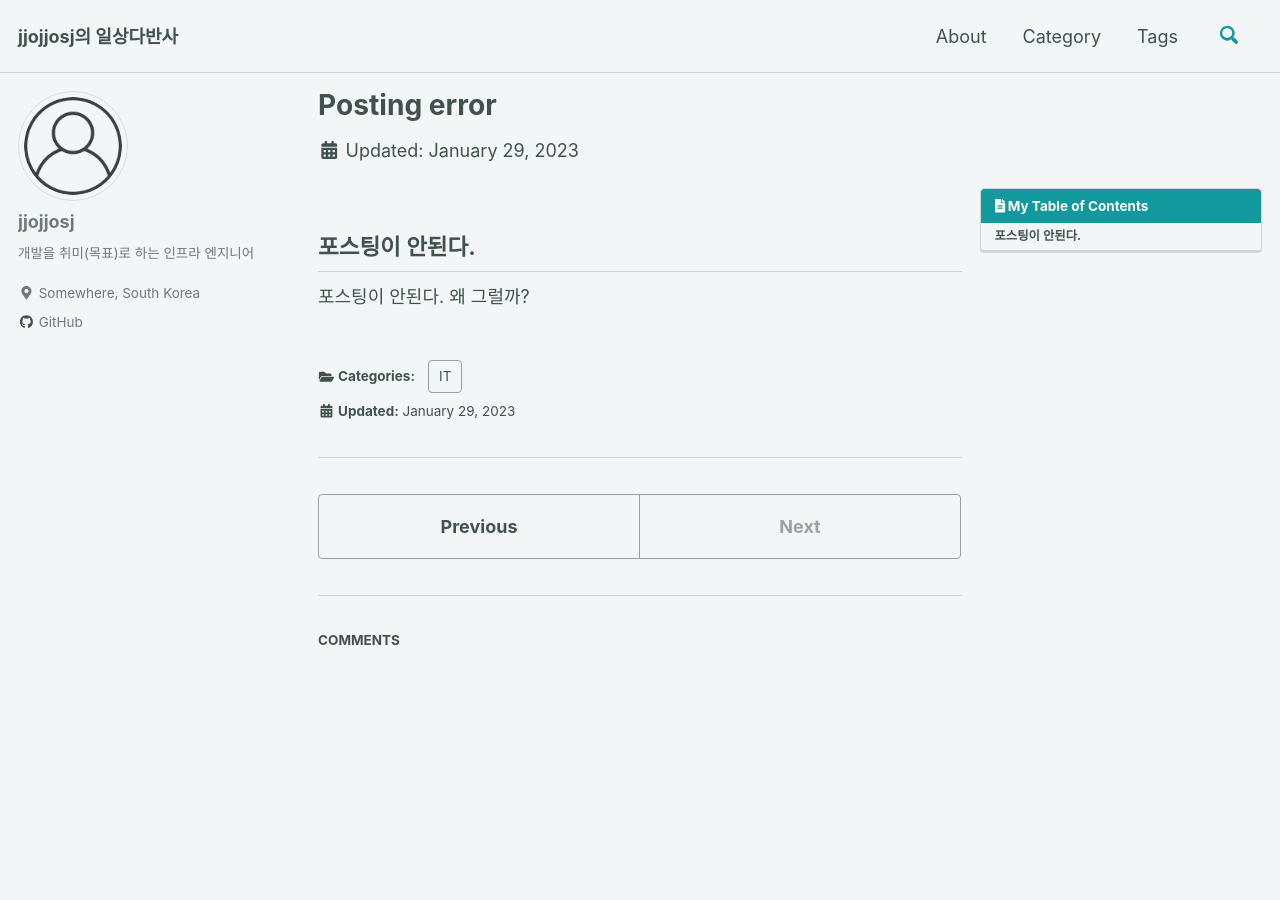
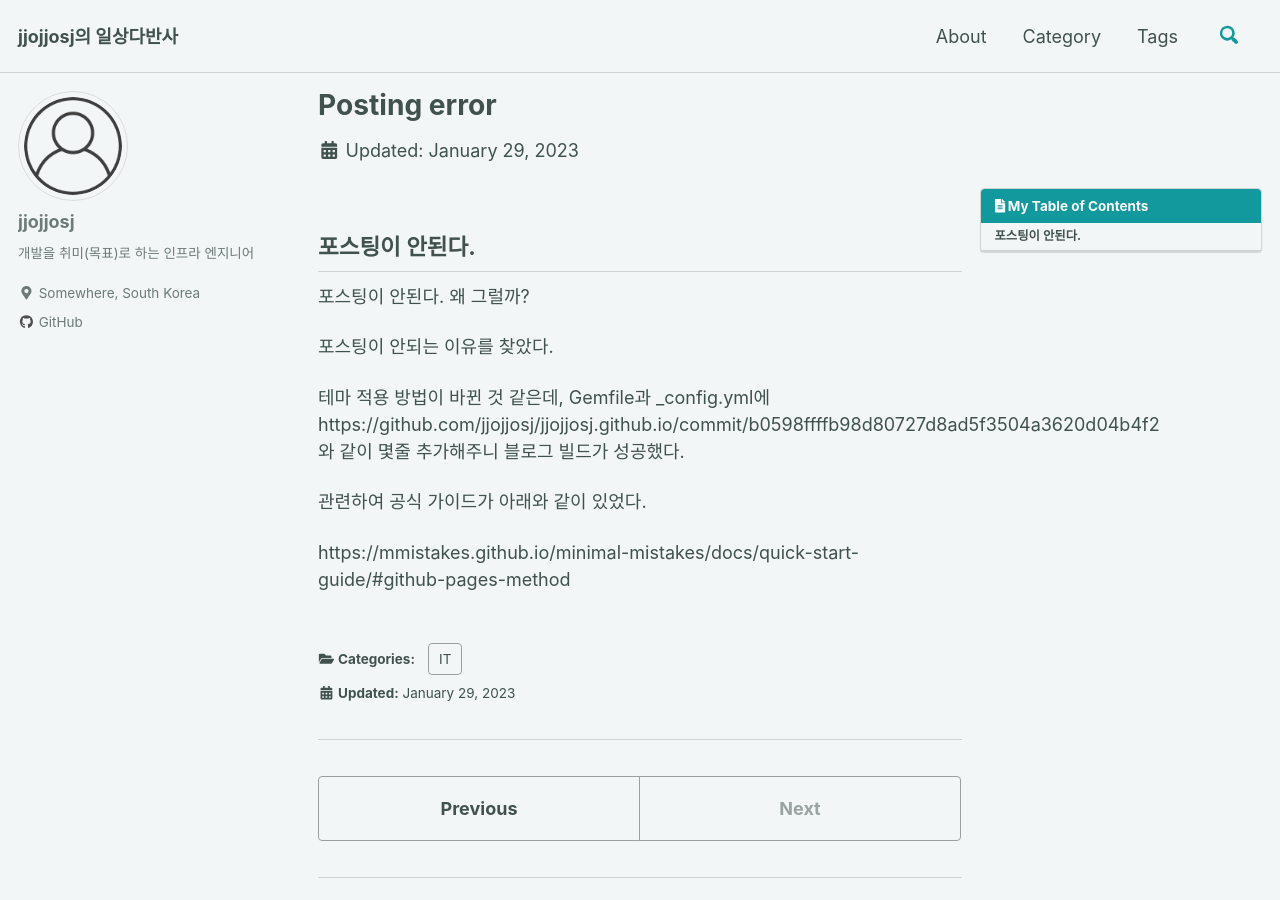
Before and after one commit to jjojjosj/jjojjosj.github.io, a Jekyll site: the page built from _posts/2023-01-29-posting-error.md, in a window 1280 px wide and 900 px high. Built offline with Jekyll 4.4.1, drawn with Linux system fonts in a browser that asks for light colours; cached includes are drawn as plain includes; nearby versions of some CDN libraries; comment, search, counter and statistics services are not loaded.

Commit message:
add more information for the post

```diff
--- a/_posts/2023-01-29-posting-error.md
+++ b/_posts/2023-01-29-posting-error.md
@@ -9,3 +9,11 @@ toc_label: "My Table of Contents"
 
 ## 포스팅이 안된다.
 포스팅이 안된다. 왜 그럴까?
+
+포스팅이 안되는 이유를 찾았다.
+
+테마 적용 방법이 바뀐 것 같은데, Gemfile과 _config.yml에 https://github.com/jjojjosj/jjojjosj.github.io/commit/b0598ffffb98d80727d8ad5f3504a3620d04b4f2 와 같이 몇줄 추가해주니 블로그 빌드가 성공했다.
+
+관련하여 공식 가이드가 아래와 같이 있었다.
+
+https://mmistakes.github.io/minimal-mistakes/docs/quick-start-guide/#github-pages-method
```
